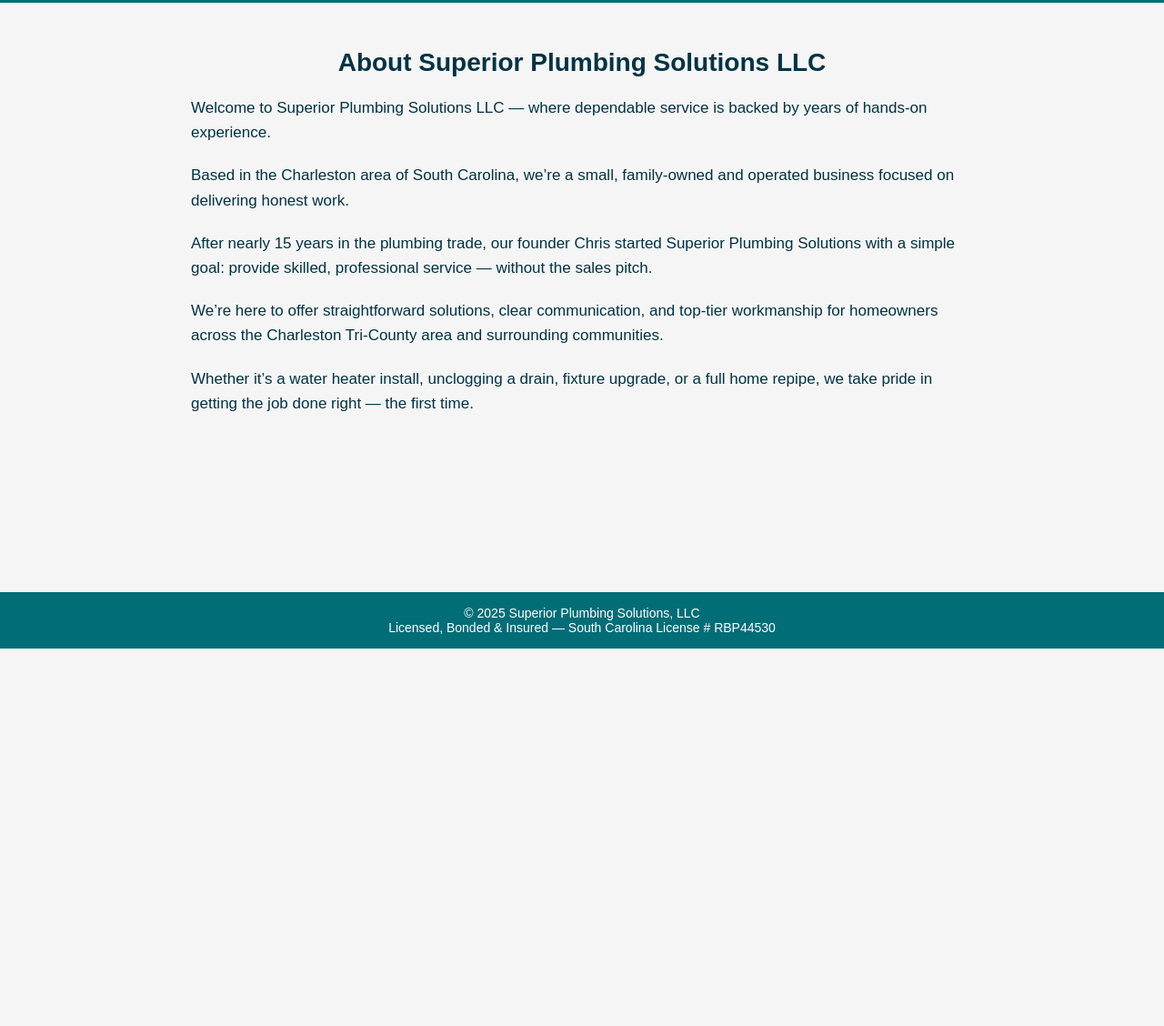
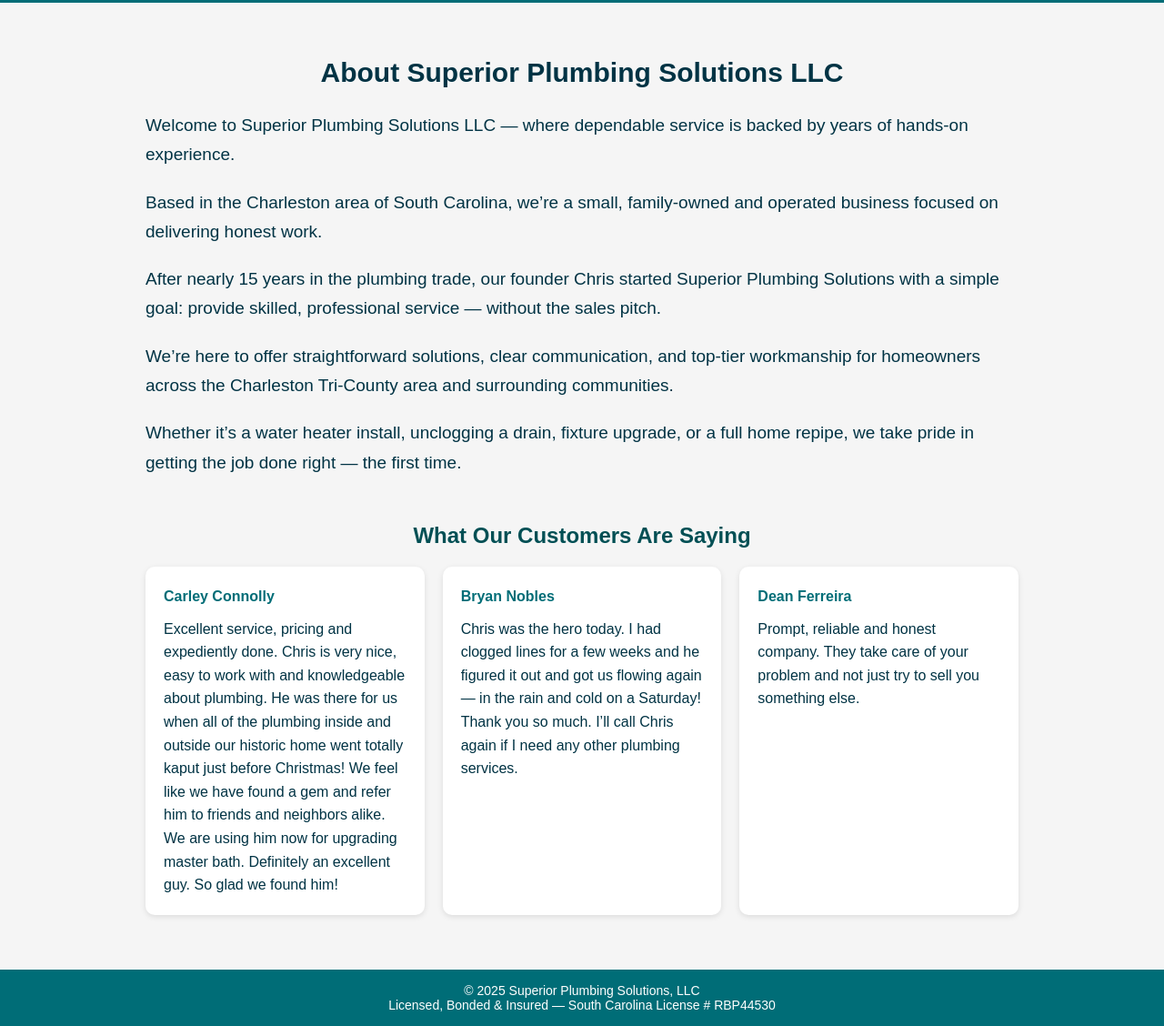
Before and after one commit to Volcom822/superior-plumbing-solutions-llc.github.io, a plain HTML site: page about.html in a window 1280 px wide. Shown: the part 87-1215 px from the top of the page at 91% size. Before the commit the page ends 800 px from the top, so only its background shows below. Drawn offline with Linux system fonts and the light colour scheme.

Commit message:
Update about.html

```diff
--- a/about.html
+++ b/about.html
@@ -8,35 +8,8 @@
   <meta name="keywords" content="plumber Charleston SC, plumbing company, family owned plumber, residential plumber South Carolina, honest plumbing services" />
   <meta name="author" content="Superior Plumbing Solutions LLC" />
 
-  <meta property="og:title" content="About Superior Plumbing Solutions LLC" />
-  <meta property="og:description" content="Get to know Superior Plumbing Solutions — a local, family-run plumbing company serving Charleston, SC and surrounding areas." />
-  <meta property="og:type" content="website" />
-  <meta property="og:url" content="https://yourwebsite.github.io/about.html" />
-  <meta property="og:image" content="https://yourwebsite.github.io/your-logo.jpg" />
+  <link rel="stylesheet" href="https://cdnjs.cloudflare.com/ajax/libs/font-awesome/6.4.0/css/all.min.css">
 
-  <script type="application/ld+json">
-  {
-    "@context": "https://schema.org",
-    "@type": "LocalBusiness",
-    "name": "Superior Plumbing Solutions LLC",
-    "image": "https://yourwebsite.github.io/your-logo.jpg",
-    "address": {
-      "@type": "PostalAddress",
-      "addressLocality": "Charleston",
-      "addressRegion": "SC",
-      "postalCode": "29401",
-      "addressCountry": "US"
-    },
-    "telephone": "+1-843-704-4393",
-    "email": "SuperiorPlumbingSolutionsLLC@gmail.com",
-    "url": "https://yourwebsite.github.io",
-    "priceRange": "$$",
-    "openingHours": "Mo-Fr 08:00-18:00",
-    "description": "Learn more about Superior Plumbing Solutions LLC — your trusted, licensed plumber serving the Charleston Tri-County area and surrounding communities."
-  }
-  </script>
-
-  <link rel="stylesheet" href="https://cdnjs.cloudflare.com/ajax/libs/font-awesome/6.4.0/css/all.min.css">
   <style>
     * {
       box-sizing: border-box;
@@ -44,15 +17,12 @@
       padding: 0;
     }
 
-    html, body {
+    body, html {
+      font-family: Arial, sans-serif;
+      background-color: #f5f5f5;
       height: 100%;
       display: flex;
       flex-direction: column;
-    }
-
-    body {
-      font-family: Arial, sans-serif;
-      background-color: #f5f5f5;
     }
 
     header {
@@ -117,28 +87,56 @@
       background-color: #005e66;
     }
 
-    .content {
-      flex: 1;
-    }
-
     main {
-      max-width: 900px;
-      margin: 120px auto 0;
+      max-width: 1000px;
+      margin: 130px auto 40px;
       padding: 20px;
       color: #003344;
     }
 
     h1 {
-      font-size: 28px;
-      margin-bottom: 20px;
+      font-size: 30px;
+      margin-bottom: 25px;
       color: #003344;
       text-align: center;
     }
 
-    p {
+    .about-text p {
       margin-bottom: 20px;
+      font-size: 18px;
+      line-height: 1.7;
+    }
+
+    .reviews-section {
+      margin-top: 50px;
+    }
+
+    .reviews-section h2 {
+      text-align: center;
+      font-size: 24px;
+      margin-bottom: 20px;
+      color: #004f54;
+    }
+
+    .review-grid {
+      display: grid;
+      grid-template-columns: 1fr;
+      gap: 20px;
+    }
+
+    .review {
+      background-color: white;
+      padding: 20px;
+      border-radius: 10px;
+      box-shadow: 0 2px 6px rgba(0,0,0,0.1);
+      font-size: 16px;
       line-height: 1.6;
-      font-size: 17px;
+    }
+
+    .review strong {
+      display: block;
+      margin-bottom: 10px;
+      color: #006D77;
     }
 
     footer {
@@ -147,11 +145,17 @@
       text-align: center;
       padding: 15px;
       font-size: 14px;
+      margin-top: auto;
     }
 
-    a {
-      text-decoration: none;
-      color: inherit;
+    @media (min-width: 768px) {
+      .review-grid {
+        grid-template-columns: repeat(3, 1fr);
+      }
+
+      .about-text p {
+        font-size: 19px;
+      }
     }
   </style>
 </head>
@@ -174,10 +178,10 @@
   <a href="contact.html">Contact</a>
 </nav>
 
-<div class="content">
-  <main>
-    <h1>About Superior Plumbing Solutions LLC</h1>
+<main>
+  <h1>About Superior Plumbing Solutions LLC</h1>
 
+  <div class="about-text">
     <p>Welcome to Superior Plumbing Solutions LLC — where dependable service is backed by years of hands-on experience.</p>
 
     <p>Based in the Charleston area of South Carolina, we’re a small, family-owned and operated business focused on delivering honest work.</p>
@@ -187,8 +191,28 @@
     <p>We’re here to offer straightforward solutions, clear communication, and top-tier workmanship for homeowners across the Charleston Tri-County area and surrounding communities.</p>
 
     <p>Whether it’s a water heater install, unclogging a drain, fixture upgrade, or a full home repipe, we take pride in getting the job done right — the first time.</p>
-  </main>
-</div>
+  </div>
+
+  <div class="reviews-section">
+    <h2>What Our Customers Are Saying</h2>
+    <div class="review-grid">
+      <div class="review">
+        <strong>Carley Connolly</strong>
+        Excellent service, pricing and expediently done. Chris is very nice, easy to work with and knowledgeable about plumbing. He was there for us when all of the plumbing inside and outside our historic home went totally kaput just before Christmas! We feel like we have found a gem and refer him to friends and neighbors alike. We are using him now for upgrading master bath. Definitely an excellent guy. So glad we found him!
+      </div>
+
+      <div class="review">
+        <strong>Bryan Nobles</strong>
+        Chris was the hero today. I had clogged lines for a few weeks and he figured it out and got us flowing again — in the rain and cold on a Saturday! Thank you so much. I’ll call Chris again if I need any other plumbing services.
+      </div>
+
+      <div class="review">
+        <strong>Dean Ferreira</strong>
+        Prompt, reliable and honest company. They take care of your problem and not just try to sell you something else.
+      </div>
+    </div>
+  </div>
+</main>
 
 <footer>
   &copy; 2025 Superior Plumbing Solutions, LLC<br>
```
